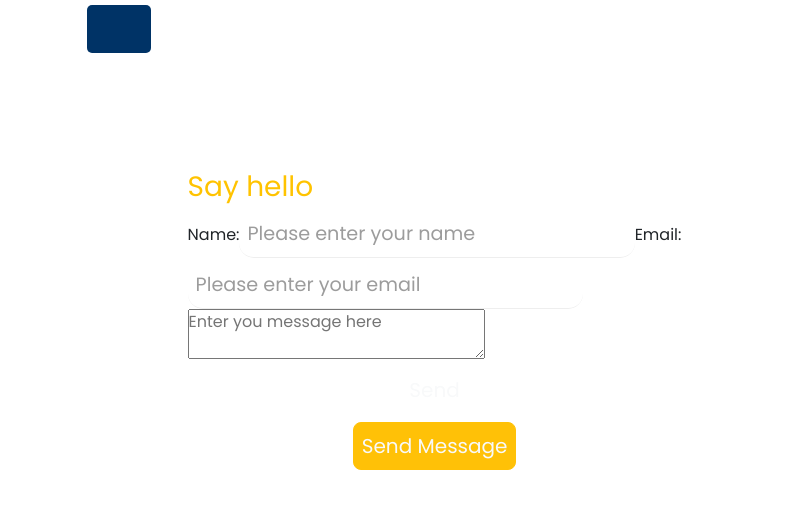
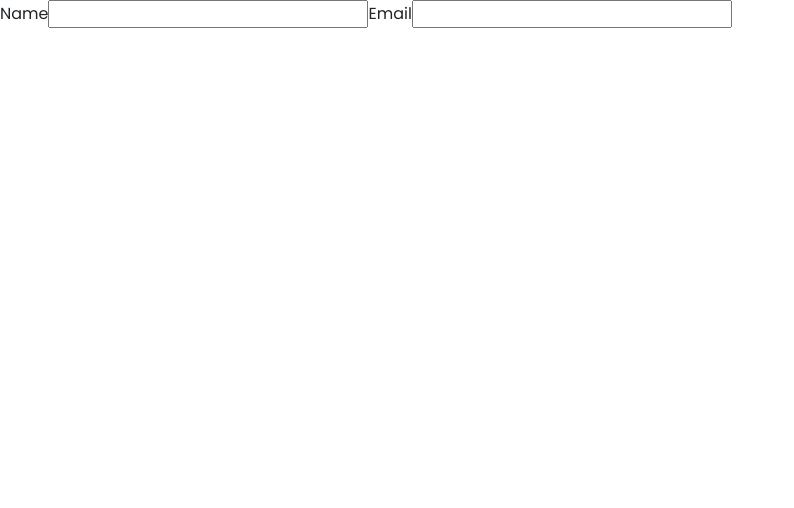
Before and after one commit to xennia316/FinalProject, a React (Create React App) app in the folder client/: page /contactus in a window 1280 px wide. Shown: the top 508 px of the page, without its empty margins (0-794 px from the left). Built offline with nearby package versions, Linux system fonts and the light colour scheme.

Commit message:
new changes

```diff
--- a/client/src/pages/contactus.jsx
+++ b/client/src/pages/contactus.jsx
@@ -1,85 +1,22 @@
-import React, { useState } from "react";
-import { Link, useNavigate } from "react-router-dom";
-import axios from "axios";
-import styles from "../styles/login.module.css";
-import { FontAwesomeIcon } from "@fortawesome/react-fontawesome";
-import SideNav from "../components/sidenav/SideNav";
+import React from "react";
 
 const contactus = () => {
-  // const navigate = useNavigate();
-
-  const inputs = [
-    {
-      label: "Name:",
-      type: "text",
-      name: "name",
-      required: true,
-      placeholder: "Please enter your name",
-    },
-    {
-      label: "Email:",
-      type: "email",
-      name: "email",
-      required: true,
-      placeholder: "Please enter your email",
-    },
-  ];
-  const ListInput = inputs.map((value, index) => {
-    return (
-      <>
-        <label className={styles.label}>
-          <p>{value.label}</p>
-        </label>
-        <input
-          className={styles.input}
-          type={value.type}
-          placeholder={value.placeholder}
-          name={value.name}
-          value={value.value}
-          required={value.required}
-          key={index}
-        />
-      </>
-    );
-  });
   return (
-    <div className={`container ${styles.main}`}>
-      <SideNav />
-      <section className={`${styles.left}`}>
-        {" "}
-        {/* <img src={logo} className={`${styles.image}`} /> */}
-        <section className={styles.leftBottom}>
-          <h3 className={styles.h3}>Say hello</h3>
-        </section>
-        <form className={styles.forms}>
-          {ListInput}
-          <textarea
-            className={styles.textarea}
-            placeholder="Enter you message here"
-          />
+    <section>
+      <section>
+        <section></section>
+        <section></section>
+        <section></section>
+      </section>
+      <section>
+        <form>
+          <label>Name</label>
+          <input type="text" name="name" />
+          <label>Email</label>
+          <input type="email" name="name" />
         </form>
-        <div className={styles.lineBox}>
-          <div className={styles.line}></div>
-          <FontAwesomeIcon icon="check-square" />
-          <div className={styles.line}></div>
-        </div>
-        <section>
-          <div className={`d-flex flex-column `}>
-            <button
-              className={`btn btn-outline-muted btn-lg col-lg-12 p-2 col-md-8 col-sm-5 text-light  ${styles.sign}`}
-            >
-              Send
-            </button>
-
-            <button
-              className={`btn btn-warning btn-lg mt-2 col-lg-12 p-2 col-md-8 col-sm-5 text-light ${styles.sign}`}
-            >
-              Send Message
-            </button>
-          </div>
-        </section>
       </section>
-    </div>
+    </section>
   );
 };
 
```
